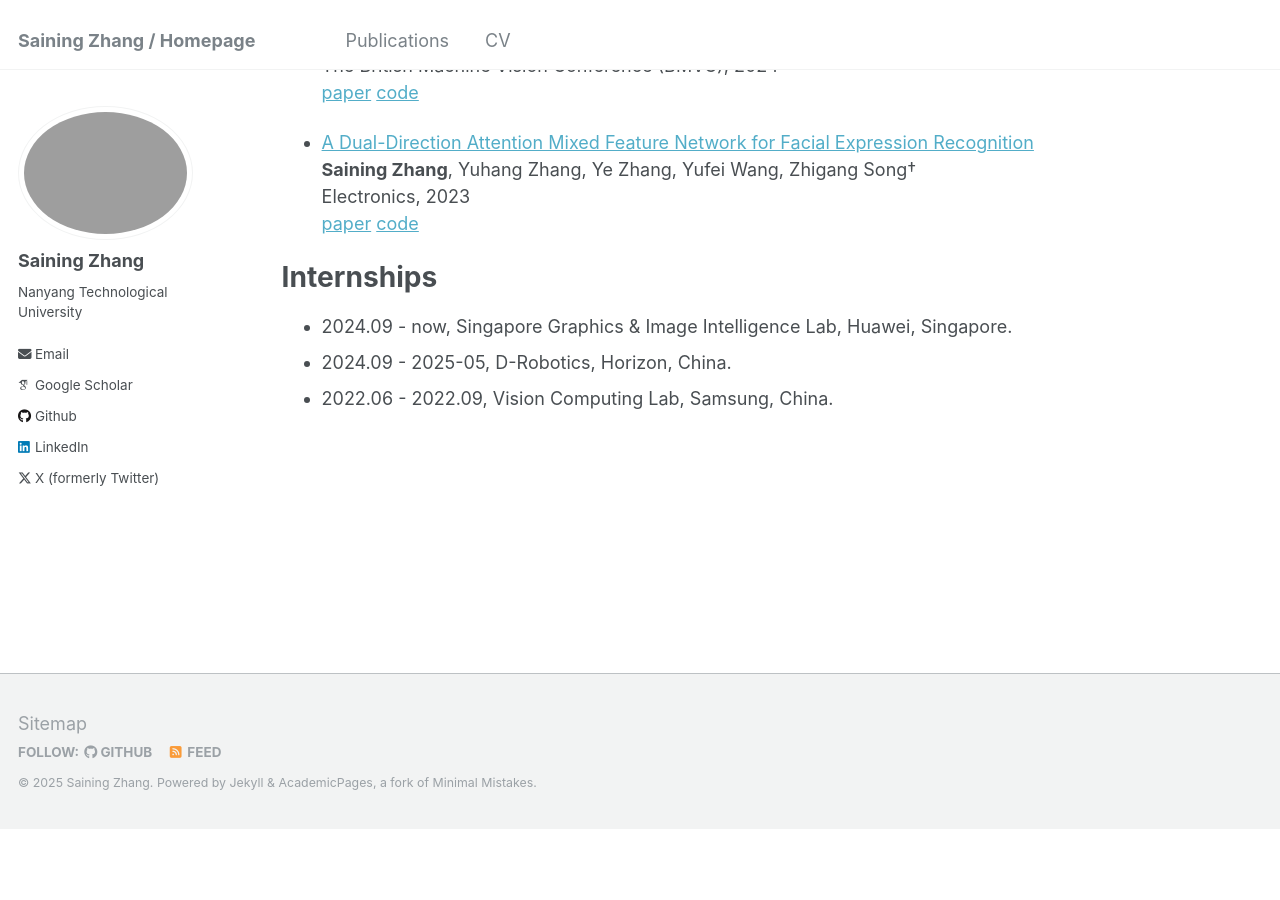
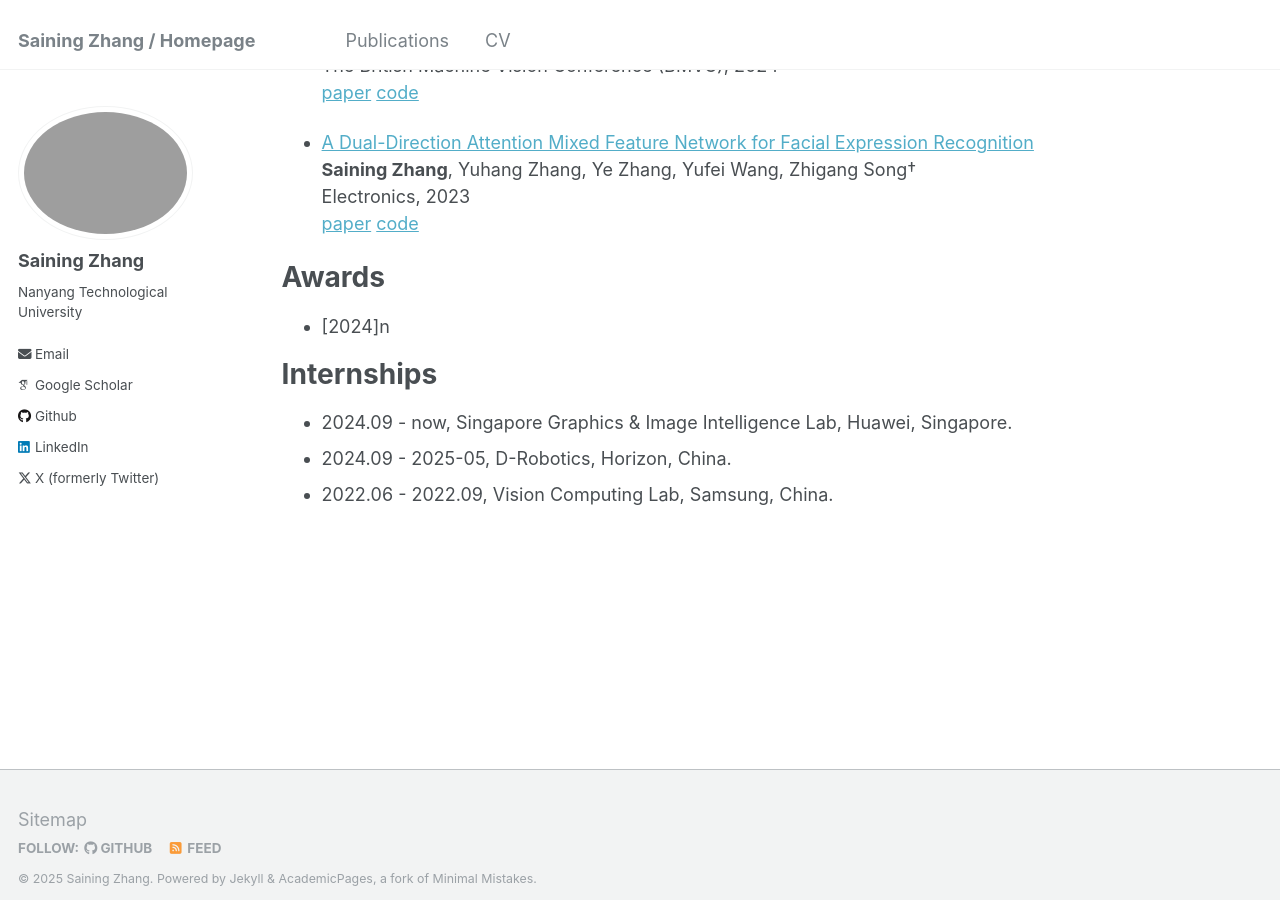
Before and after one commit to SainingZhang/SainingZhang.github.io, a Jekyll site: the page built from _pages/about.md, in a window 1280 px wide and 900 px high, scrolled down 1216 px. Built offline with Jekyll 4.4.1, drawn with Linux system fonts in a browser that asks for light colours; some web fonts are replaced; before the commit the page ends 2044 px from its top, so only the background shows below that.

Commit message:
Update about.md

```diff
--- a/_pages/about.md
+++ b/_pages/about.md
@@ -46,6 +46,10 @@
   Electronics, 2023
   [paper](https://www.mdpi.com/2079-9292/12/17/3595) [code](https://github.com/SainingZhang/DDAMFN)
 
+Awards
+======
+* \[2024\]n
+
 Internships
 ======
 * 2024.09 - now, Singapore Graphics & Image Intelligence Lab, Huawei, Singapore.
```
